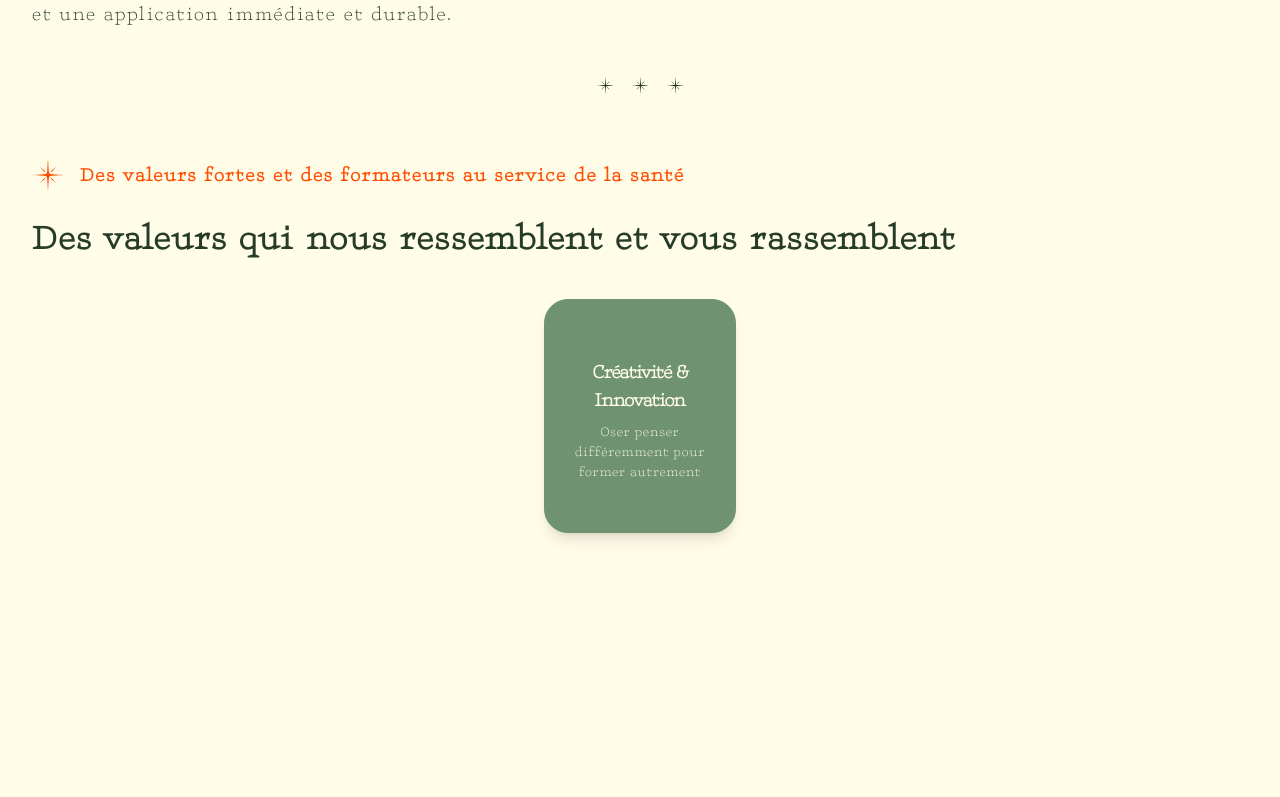
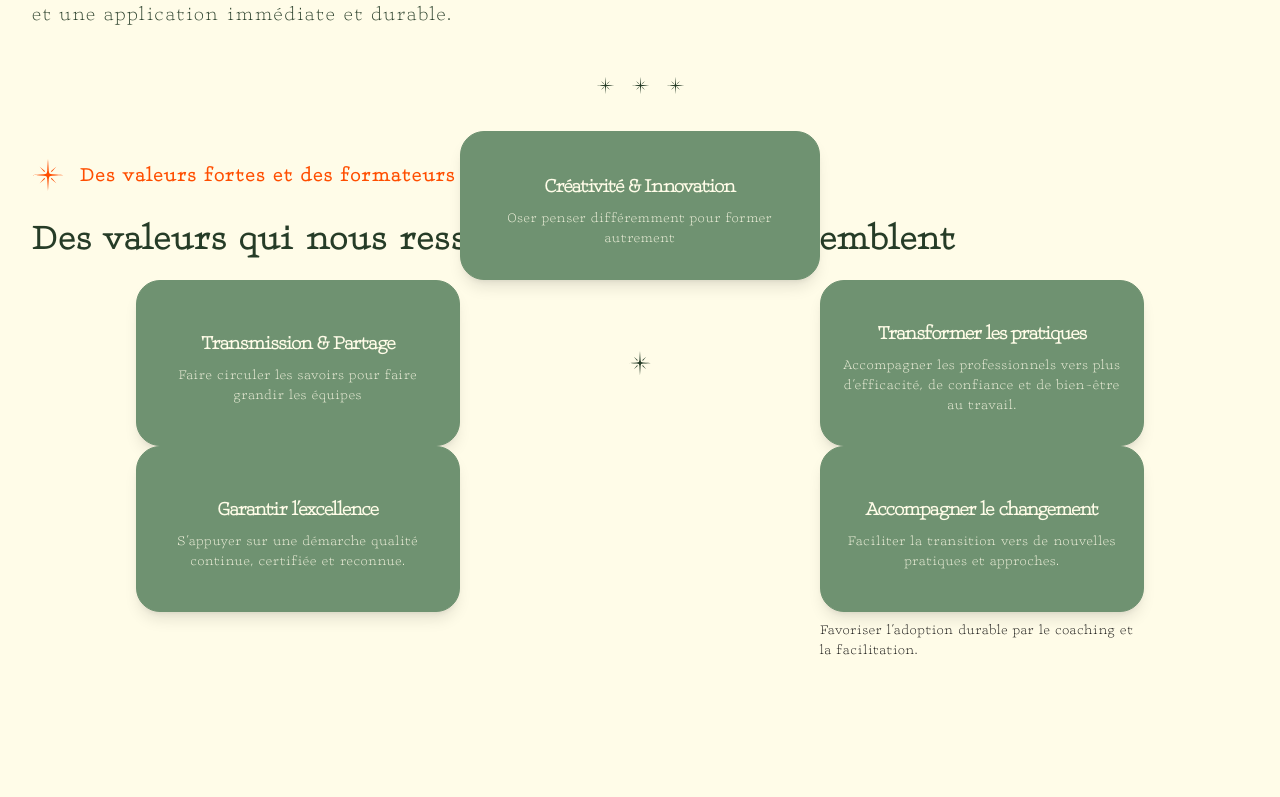
Before and after one commit to Jyok1m/ipseis, a Next.js app: page /secteur-sante in a window 1280 px wide. Shown: the part 2922-3719 px from the top of the page. After the commit the page ends 3582 px from the top, so only its background shows below. Built offline with nearby package versions, Linux system fonts and the light colour scheme.

Commit message:
Ajustement des marges et amélioration de la mise en page dans la section "Nos valeurs" et "Nos missions" pour une présentation plus cohérente des composants.

```diff
--- a/src/app/secteur-sante/page.tsx
+++ b/src/app/secteur-sante/page.tsx
@@ -79,7 +79,7 @@ export default function SecteurSante() {
 				title="Choisir Ipseis c’est apprendre autrement pour progresser durablement"
 				description="Participer à nos formations vous permettra d’acquérir, d’assimiler et de mettre en œuvre plus facilement les compétences clés pour exercer votre métier de soignant de manière plus efficace et plus sereine."
 			/>
-			<div className="pb-10 mx-auto max-w-7xl px-6 lg:px-8 tracking-wider">
+			<div className="pb-10 mx-auto max-w-7xl px-60 lg:px-8 tracking-wider">
 				<dl className="mx-auto grid grid-cols-1 gap-8 text-base sm:text-xl text-univers sm:grid-cols-2 lg:mx-0 lg:max-w-none lg:gap-x-16">
 					{features.map((feature) => (
 						<div key={feature.name} className="relative">
@@ -101,7 +101,7 @@ export default function SecteurSante() {
 						title="Certifié Qualiopi"
 						description="Notre organisme de formation est aggréé Qualiopi, gage de notre engagement envers la qualité et la pertinence de nos enseignements."
 					/>
-					<div className="pb-10 flex flex-col gap-y-10 justify-center items-center mx-auto max-w-7xl px-6 lg:px-8 tracking-wider w-[320px]">
+					<div className="pb-10 flex flex-col gap-y-10 justify-center items-center mx-auto max-w-7xl px-60 lg:px-8 tracking-wider w-[320px]">
 						<Image title={"Logo Qualiopi"} alt={"Logo Qualiopi"} src={"/images/qualiopi_logo_bg_removed.png"} width={320} height={140} />
 
 						<Button href="/catalogue">
@@ -188,33 +188,34 @@ export default function SecteurSante() {
 			{/* Section Valeurs */}
 
 			<Divider />
-			<TitleSection tag="Des valeurs fortes et des formateurs au service de la santé" title="	Des valeurs qui nous ressemblent et vous rassemblent" />
-			<div className="pb-10 mx-auto max-w-7xl px-6 lg:px-8 tracking-wider">
+			<TitleSection tag="Des valeurs fortes et des formateurs au service de la santé" title=" Des valeurs qui nous ressemblent et vous rassemblent" />
+			<div className="pb-10 mx-auto max-w-7xl lg:px-8 tracking-wider mt-0 sm:-mt-44">
 				<div className="mx-auto max-w-5xl">
-					<div className="relative grid grid-cols-1 gap-4 sm:grid-cols-5 sm:grid-rows-5">
-						{/* (1,3) — top center */}
-						<div className="sm:col-start-3 sm:row-start-1">
+					{/* Grille 3x3 — cartes rapprochées de l’étoile */}
+					<div className="relative grid grid-cols-1 gap-3 sm:gap-2 sm:[grid-template-columns:0.9fr_1fr_0.9fr] sm:[grid-template-rows:0.9fr_1fr_0.9fr] place-items-stretch">
+						{/* (1,2) — haut centre */}
+						<div className="sm:col-start-2 sm:row-start-1 sm:translate-y-2">
 							<FeatBox title="Créativité & Innovation" description="Oser penser différemment pour former autrement" bgColor="maitrise" />
 						</div>
 
-						{/* (3,1) — middle left */}
-						<div className="sm:col-start-1 sm:row-start-3">
+						{/* (2,1) — milieu gauche */}
+						<div className="sm:col-start-1 sm:row-start-2 sm:translate-x-2">
 							<FeatBox title="Transmission & Partage" description="Faire circuler les savoirs pour faire grandir les équipes" bgColor="maitrise" />
 						</div>
 
-						{/* (3,3) — center */}
-						<div className="sm:col-start-3 sm:row-start-3 flex justify-center items-center">
+						{/* (2,2) — centre : étoile */}
+						<div className="sm:col-start-2 sm:row-start-2 flex justify-center items-center relative z-10">
 							<Image
-								src={require("../../_images/logo/star_orange.svg")}
+								src={require("../../_images/logo/star_green.svg")}
 								alt="Image de l'étoile d'Ipseis"
-								width={35}
-								height={35}
-								className="w-full h-full"
+								width={48}
+								height={48}
+								className="w-12 h-12"
 							/>
 						</div>
 
-						{/* (3,5) — middle right */}
-						<div className="sm:col-start-5 sm:row-start-3">
+						{/* (2,3) — milieu droite */}
+						<div className="sm:col-start-3 sm:row-start-2 sm:-translate-x-2">
 							<FeatBox
 								title="Transformer les pratiques"
 								description="Accompagner les professionnels vers plus d’efficacité, de confiance et de bien-être au travail."
@@ -222,8 +223,8 @@ export default function SecteurSante() {
 							/>
 						</div>
 
-						{/* (5,2) — bottom row, col 2 */}
-						<div className="sm:col-start-2 sm:row-start-5">
+						{/* (3,1) — bas gauche */}
+						<div className="sm:col-start-1 sm:row-start-3 sm:-translate-y-2 sm:translate-x-2">
 							<FeatBox
 								title="Garantir l’excellence"
 								description="S’appuyer sur une démarche qualité continue, certifiée et reconnue."
@@ -231,8 +232,8 @@ export default function SecteurSante() {
 							/>
 						</div>
 
-						{/* (5,4) — bottom row, col 4 (sixième carte) */}
-						<div className="sm:col-start-4 sm:row-start-5">
+						{/* (3,3) — bas droite */}
+						<div className="sm:col-start-3 sm:row-start-3 sm:-translate-y-2 sm:-translate-x-2">
 							<FeatBox
 								title="Accompagner le changement"
 								description="Faciliter la transition vers de nouvelles pratiques et approches."
```
